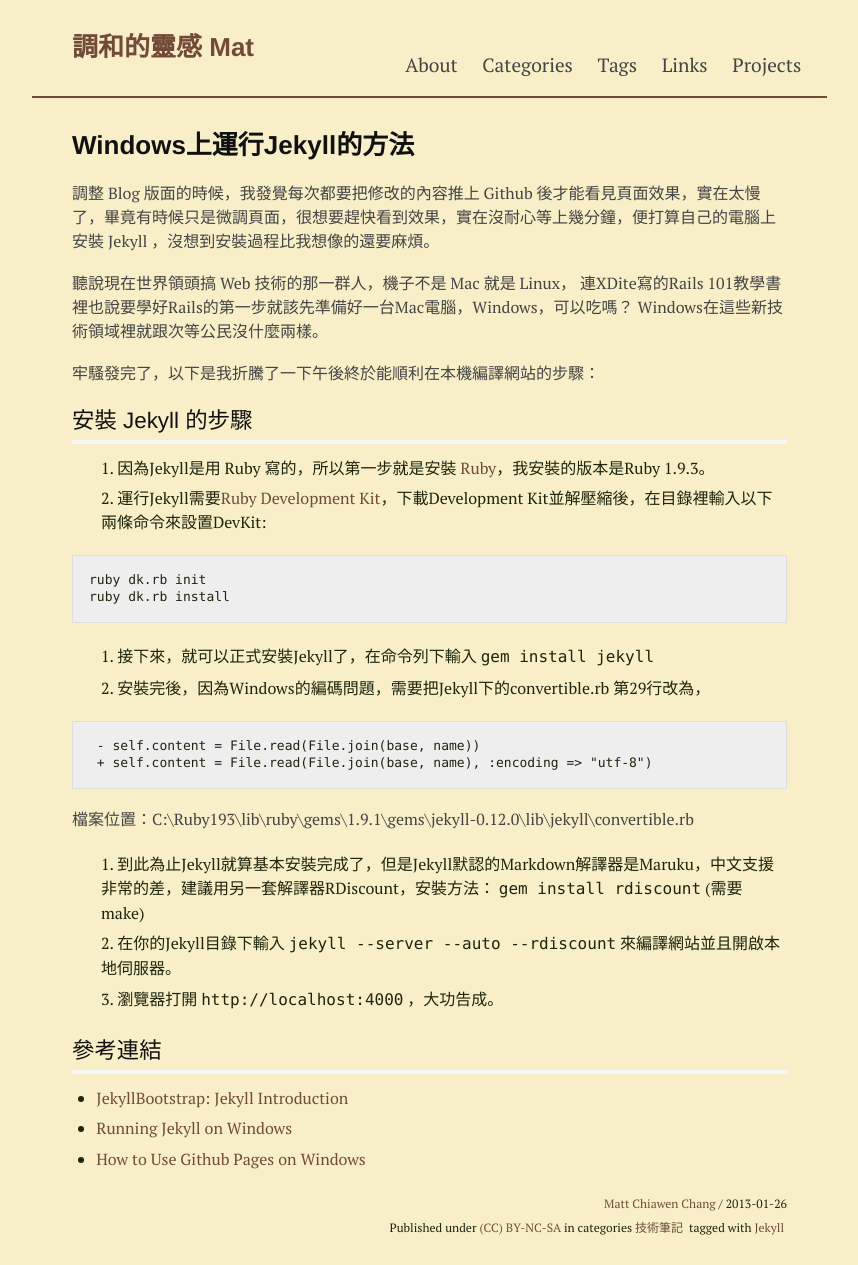
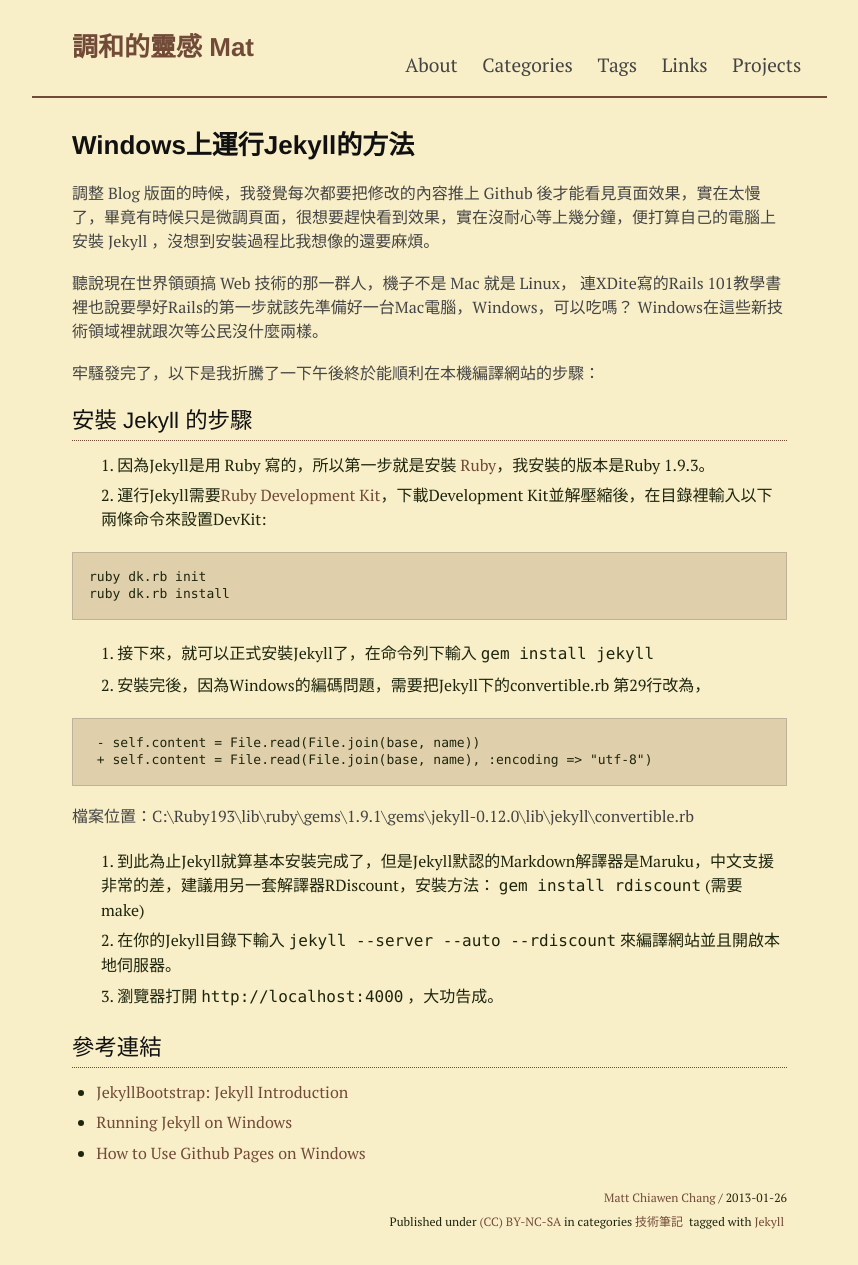
Before and after one commit to sndnvaps/sndnvaps.github.io, a Jekyll site: the page built from _posts/2013-01-26-Run-Jekyll-on-Windows.md, in a window 1280 px wide. Shown: the whole page, without its empty margins (208-1066 px from the left). Built offline with Jekyll 4.4.1, drawn with Linux system fonts in a browser that asks for light colours; Markdown is read by kramdown in place of the engine named in the settings; comment, search, counter and statistics services are not loaded.

Commit message:
modify h3, pre style

```diff
--- a/media/css/style.css
+++ b/media/css/style.css
@@ -121,7 +121,7 @@ a:hover     { color: #000; text-decoration: underline; }
 blockquote  { padding: 0 0 0 18px; margin-bottom: 18px; color: #666; border-left: solid 5px #999; }
 strong      { font-weight: bold; }
 em          { font-style: italic; }
-pre         { margin-bottom: 18px; background: #eee; border:1px solid #ddd; padding:16px; font-size:13px; line-height:1.3em; }
+pre         { margin-bottom: 18px; background: #DFD0AB; border:1px solid #BEB398; padding:16px; font-size:13px; line-height:1.3em; }
 
 /* Use this to create a horizontal ruler across a column. */
 hr {
@@ -273,7 +273,7 @@ body.advisories #nav-advisories,body.community #nav-community,body.blog #nav-blo
 #main h3 {
 	font-size: 1.4em;
 	font-weight: normal;
-	border-bottom: 4px solid #f7f7f7;
+	border-bottom: 1px dotted #724B38;
 	padding: 0 0 1px;
 	margin-bottom: 0.4em;
 }
```
